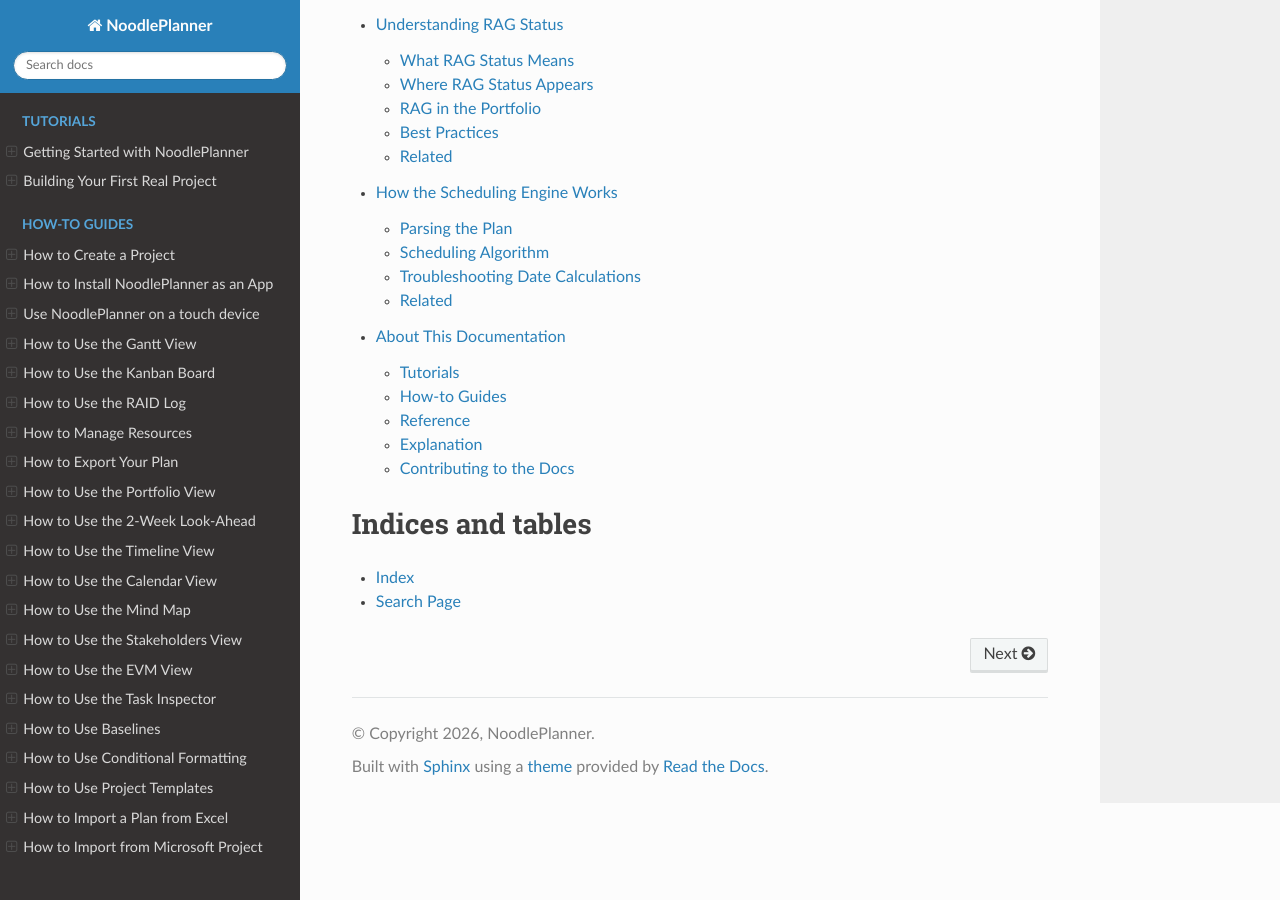
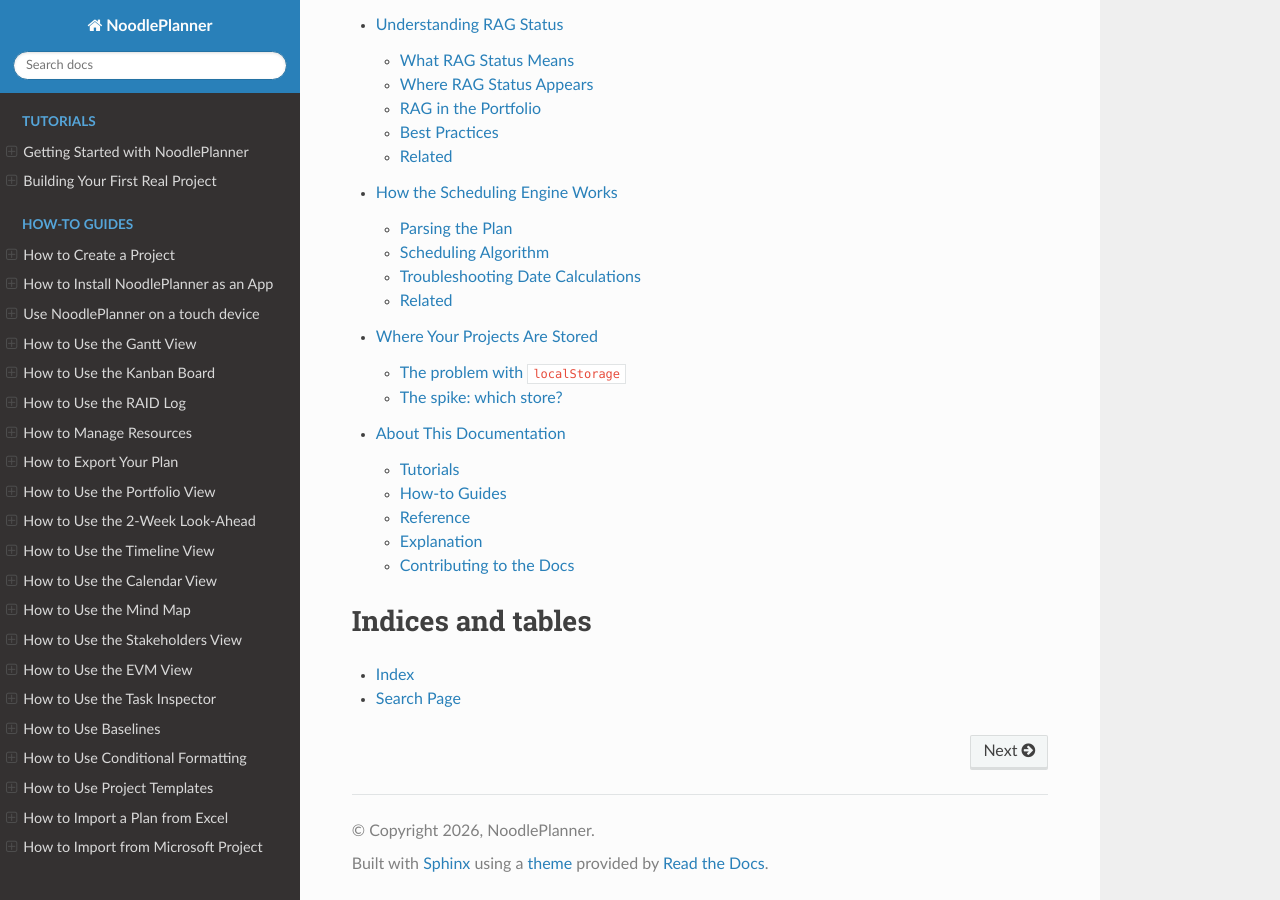
Before and after one commit to kevinmcaleer/noodleplanner, a Sphinx documentation site: the page built from docs/index.rst, in a window 1280 px wide and 900 px high, scrolled down 6495 px. Built offline with Sphinx 7.4.7 and the Read the Docs theme 3.1.0, drawn with Linux system fonts in a browser that asks for light colours; part of the change alters nothing that is shown.

Commit message:
docs(storage): record the browser-local store spike and choose IndexedDB
Step 2 of issue #794. The page measures IndexedDB, sql.js and
sqlite-wasm+OPFS against the four things the app actually does with its
data (load one, save one, list, full scan for the portfolio) and answers
the question the issue asks outright: SQL is not needed, because every
portfolio view loads every plan and parses it with the scheduling engine,
and a queryable tasks table would be a derived copy of Markdown that is
already canonical (#771). The COOP/COEP cost of sqlite-wasm's default VFS
is assessed against the four jsDelivr resources and Google Fonts.

fake-indexeddb is pinned as a devDependency so the store can be tested in
Node in the commits that follow.

Co-Authored-By: Claude Fable 5.1 <noreply@anthropic.com>
Claude-Session: https://claude.ai/code/session_01Uzm2icKy7JMBtNxtva9hAT

```diff
--- /dev/null
+++ b/docs/explanation/browser-local-store.rst
@@ -0,0 +1,137 @@
+Where Your Projects Are Stored
+==============================
+
+NoodlePlanner keeps every project in your browser. Nothing is sent to a
+server to be stored, by design. This page explains what the browser-local
+store is, why it uses IndexedDB rather than ``localStorage`` or an embedded
+SQLite database, how the move from the old store happened, and how to back
+the store up and move it to another machine.
+
+The problem with ``localStorage``
+---------------------------------
+
+Until issue #794 every project lived inside a single ``localStorage`` key as
+one JSON blob. That had three consequences:
+
+* **Saving one project rewrote every project.** Each save parsed the whole
+  blob, replaced one entry and serialised the whole blob again, synchronously,
+  on the thread that also handles your typing.
+* **The quota is about 5 MB per site.** Version history keeps up to fifty
+  full snapshots of each plan. A measured 550-task plan is 21.5 KB, so one
+  fully versioned project is roughly 1 MB, and at about five projects the
+  quota is gone.
+* **Failures were silent.** The write error was caught, logged to the console
+  and returned as ``false`` to callers that did not look at it. Every save
+  from that point on was lost without a word.
+
+The last of these was fixed first, on its own: a save that cannot be written
+now shows a persistent message in the status bar and an error toast, older
+history is evicted before plan text is ever lost, and history is capped by
+bytes as well as by count. That fix stands whatever store is underneath.
+
+The spike: which store?
+-----------------------
+
+Three candidates were measured against what the app actually does with its
+data, not against what a database could do in principle.
+
+The real access patterns
+~~~~~~~~~~~~~~~~~~~~~~~~
+
+Reading the callers of ``static/project-storage.js`` and
+``static/multi-plan-loader.js`` gives exactly four operations:
+
+1. **Load one project** by id when it is opened in the editor.
+2. **Save one project** on autosave (every 30 s), on explicit save, and when
+   a portfolio action (levelling, dependency sync) rewrites plan text.
+3. **List projects** for the project selector, the portfolio table and the
+   status bar: id, name and ``updatedAt``.
+4. **Cross-project work for the portfolio views.** Every one of the eleven
+   portfolio modules (status, resources, levelling, timeline, actions, risks,
+   look-ahead, dependencies, benefits, lessons, report) calls
+   ``parseAllProjects()``, which loads *every* project and posts each plan's
+   Markdown to ``/api/parse``. The "query" is a full scan followed by parsing
+   in the scheduling engine.
+
+The fourth pattern is the one that looks like it wants SQL, so it deserves a
+closer look. A plan is a Markdown document (see :doc:`/reference/plan-format`).
+Its tasks, dates, resources and RAID items exist only as text until the
+scheduling engine parses them. For SQL to answer "which tasks across all
+projects finish next fortnight?" the browser would first have to maintain a
+parsed ``tasks`` table alongside the text, kept in step with every keystroke,
+which means either duplicating the Python parser in JavaScript or writing
+back the result of every ``/api/parse`` call. That table would be a derived
+index of the Markdown, not the data. Markdown is canonical (issue #771) and
+the portfolio views already receive the parsed form of every plan from the
+engine, so a second, queryable copy buys nothing the views do not already
+hold in memory.
+
+**Is SQL actually needed here? No.** Nothing in the current or planned
+portfolio views (#731-#743) performs a selective query; they all want every
+project, parsed. A key-value store that returns all records in one call
+serves that pattern exactly.
+
+The candidates
+~~~~~~~~~~~~~~
+
+.. list-table::
+   :header-rows: 1
+   :widths: 18 12 70
+
+   * - Option
+     - Download
+     - Assessment against the access patterns
+   * - **IndexedDB**, no library
+     - 0 KB
+     - Asynchronous, transactional, one record per object, ``getAll()`` for
+       the full scan the portfolio needs, indexes if a selective query ever
+       appears. Quota is a share of free disk (hundreds of MB at minimum in
+       every current browser), not 5 MB. Available in every browser the app
+       supports and in private windows. No headers, no worker, no build step.
+   * - **sql.js** (SQLite compiled to WebAssembly, in memory)
+     - 339 KB gzipped
+     - Real SQL, but the database lives in memory and persistence is manual:
+       export the whole database as bytes and write them *somewhere*, which
+       in practice means IndexedDB. Every save would again rewrite every
+       project, now as a binary blob, so it reproduces the exact fault being
+       fixed while adding 85 % to the app's 407 KB gzipped JavaScript payload.
+   * - **@sqlite.org/sqlite-wasm** over OPFS
+     - about 500 KB gzipped
+     - Real SQL with real persistence. Its default OPFS VFS needs
+       ``SharedArrayBuffer``, which needs ``Cross-Origin-Opener-Policy`` and
+       ``Cross-Origin-Embedder-Policy: require-corp`` on the document. The
+       alternative ``opfs-sahpool`` VFS avoids those headers but takes an
+       exclusive lock on the database directory, so a second tab cannot open
+       the store. Either way the engine runs in a Web Worker and every call
+       becomes a message round-trip.
+
+COOP/COEP impact, assessed
+~~~~~~~~~~~~~~~~~~~~~~~~~~
+
+Had sqlite-wasm been chosen with its default VFS, ``require-corp`` would
+apply to every cross-origin resource the page loads. The app loads four from
+``cdn.jsdelivr.net`` (Bootstrap 5.3.0 CSS, Bootstrap Icons 1.11.3 CSS,
+html2canvas 1.4.1, dagre 0.8.5) plus Google Fonts. jsDelivr and Google Fonts
+send CORS headers, so each tag could be given ``crossorigin="anonymous"`` and
+would still load, but the requirement then extends to every future CDN
+resource, to the vendored libraries under ``static/vendor/``, to the PWA
+service worker's cache and to anything the Cloudflare tunnel serves in
+front of the app. A deployment-wide constraint on how the whole app is served
+is a high price for a store the access patterns do not need.
+
+Recommendation
+~~~~~~~~~~~~~~
+
+**IndexedDB.** It is the only candidate that fixes all three faults of the
+old store (whole-blob rewrites, a 5 MB quota, synchronous writes) at zero
+download and with no change to how the app is served. SQL earns its download
+only when something needs to query across parsed plans without loading them
+all, and nothing does: the portfolio views load every plan and hand it to
+the scheduling engine, and Markdown, not a table, is the canonical form of a
+plan. If a future view needs a selective cross-project query, the right move
+is an IndexedDB index on a small derived record per project (name, dates,
+RAG), not a second copy of every plan in a relational engine.
+
+Issue #769, which framed SQLite as a working model for the editor, is
+superseded by this page: the argument for a store was storage, and the
+storage question is settled without SQL.
--- a/docs/index.rst
+++ b/docs/index.rst
@@ -55,6 +55,7 @@ Welcome to NoodlePlanner — a powerful project planning tool that converts natu
 
    explanation/rag-status
    explanation/scheduling-engine
+   explanation/browser-local-store
    explanation/diataxis
 
 Indices and tables
--- a/package.json
+++ b/package.json
@@ -8,6 +8,7 @@
     "test:js": "node --test tests/test_mpp_browser_export.mjs tests/test_markdown_roundtrip.mjs && for f in tests/test_*.js; do node \"$f\" || exit 1; done"
   },
   "devDependencies": {
+    "fake-indexeddb": "6.2.5",
     "mppwriter": "0.4.0"
   }
 }
```
Also changed, not shown: 1 other file.
